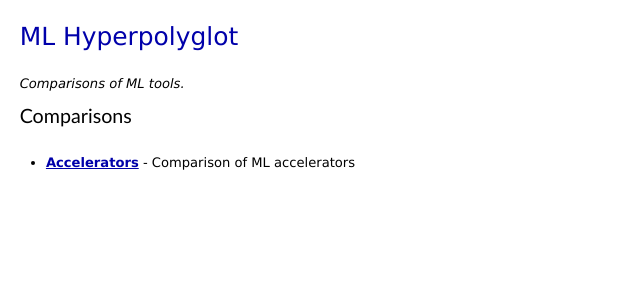
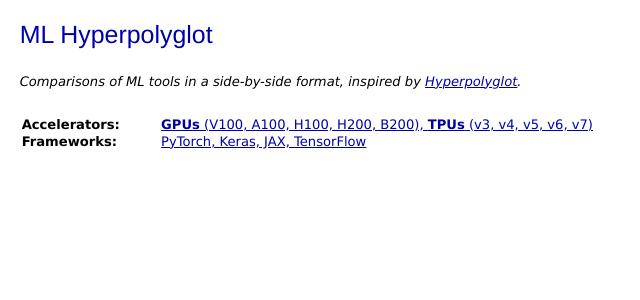
Before and after one commit to jeffcarp/ml-hyperpolyglot, a Jekyll site: the page built from index.md, in a window 1280 px wide. Shown: the top 300 px of the page, without its empty margins (0-640 px from the left). Built offline with Jekyll 4.4.1, drawn with Linux system fonts in a browser that asks for light colours.

Commit message:
Add frameworks page and more style tweaks

```diff
--- /dev/null
+++ b/_data/frameworks_labels.yml
@@ -0,0 +1,4 @@
+- PyTorch
+- Keras
+- JAX
+- TensorFlow
--- a/hyperpolyglot.css
+++ b/hyperpolyglot.css
@@ -1,23 +1,17 @@
-/* base.css */
-
 * {
   margin: 0;
   padding: 0;
 }
-body{
+body {
 	margin: 0px;
 	padding: 0px;
-}
-
-body
-{
-	font-family: verdana,arial,helvetica,sans-serif;
+  font-family: lucida grande, helvetica, arial, san-serif;
 	font-size: 0.82em;
   padding: 1.5em;
 }
 
-h1,h2,h3,h4,h5,h6{
-	font-family: "Trebuchet MS", Trebuchet, Verdana, Arial, Helvetica;
+h1, h2, h3, h4, h5, h6 {
+	font-family: helvetica, arial, san-serif;
 }
 
 h1{
@@ -56,9 +50,6 @@ blockquote{
 	background-color: #f4f4f4;
 }
 
-table {
-	empty-cells: show;
-}
 td {
 	text-align: left;
 }
@@ -97,29 +88,12 @@ a.newpage{
 	position: relative;
 }
 
-#page-content{
-
-}
-
-#container {
-	margin: 0;
-	padding: 0;
-}
-
 #header {
 	position: relative;
 	z-index: 30;
 	height: 7em;
 }
 
-#header h1{
-	margin: 0;
-	padding: 0;
-}
-#header h2{
-	margin: 0;
-	padding: 0;
-}
 
 #content-wrap{
 	padding:0; margin:0;
@@ -149,33 +123,39 @@ a.newpage{
 	text-align: center;
 }
 
-table {
+table.wiki-content-table {
+  margin-left: 0em;
+  margin-bottom: 5em;
+	empty-cells: show;
   font-size: 12px;
 	border: 1px solid #888;
 	border-collapse: collapse;
 	border-spacing: 0;
-	margin: 0.5em auto;
+	margin: 0.5em 0;
 }
-table td{
+table.wiki-content-table td {
 	border: 1px solid #888;
 	padding: 0.3em 0.7em;
 }
-table td.faded {
+table.wiki-content-table td.faded {
   color: #aaa;
 }
-table th{
+table.wiki-content-table th {
 	border: 0px solid #888;
 	padding: 0.3em 0.7em;
 	background-color: #EEE;
 }
 
-tt{
+table.wiki-content-table tt {
 	font-family: 'Andale Mono', 'Courier New', Courier, monospace;
 	font-size: 98%;
+	color: #006060;
+	padding-left: 2px;
+	padding-right: 1px;
 }
 
 
-pre{
+pre {
 	font-family: 'Andale Mono', 'Courier New', Courier, monospace;
 }
 
@@ -424,26 +404,22 @@ display: none;
 width: 700px;
 }
 
-table {
-  margin-left: 0em;
-  margin-bottom: 5em;
-}
 
 #page-content blockquote {
 width: 650px;
 }
 
-tt {
-color: #006060;
-padding-left: 2px;
-padding-right: 1px;
-}
-
-table  *, code, table tr td span.fixed, table tr td span.fixed * {
+table,
+code,
+table tr td span.fixed,
+table tr td span.fixed * {
 	font-family: consolas, inconsolata, andale mono, monospace;
 }
 
-*, table.wiki-content-table th *,  table.wiki-content-table td:first-child *, table.wiki-content-table td:first-child {
+/* table *, */
+table.wiki-content-table th *,
+table.wiki-content-table td:first-child *,
+table.wiki-content-table td:first-child {
 	font-family: lucida grande, helvetica, arial, san-serif;
 }
 
@@ -529,3 +505,15 @@ font-family: helvetica, arial, san-serif;
 #remarks ul {
   margin-left: 1.2em;
 }
+
+table.toc {
+	margin-top: 2em;
+	font-family: lucida grande, helvetica, arial, san-serif;
+}
+
+table.toc tr {
+	border: none;
+}
+table.toc td {
+	padding-right: 3em;
+}
--- a/index.md
+++ b/index.md
@@ -5,10 +5,15 @@ title: ML Hyperpolyglot
 
 # [ML Hyperpolyglot](http://jeffcarp.github.io/ml-hyperpolyglot/)
 
-_Comparisons of ML tools._
+_Comparisons of ML tools in a side-by-side format, inspired by [Hyperpolyglot](https://hyperpolyglot.org/)._
 
-## Comparisons
-
-<br>
-
-* [**Accelerators**](accelerators.html) - Comparison of ML accelerators
+<table class="toc" style="border: none;">
+  <tr>
+    <td><b>Accelerators:</b></td>
+    <td><a href="accelerators.html"><b>GPUs</b> (V100, A100, H100, H200, B200), <b>TPUs</b> (v3, v4, v5, v6, v7)</a></td>
+  </tr>
+  <tr>
+    <td><b>Frameworks:</b></td>
+    <td><a href="frameworks.html">PyTorch, Keras, JAX, TensorFlow</a></td>
+  </tr>
+</table>
```
Also changed, not shown: _data/frameworks.yml (added, +379 -0 lines), _layouts/comparison.html (+11 -1 lines), frameworks.md (added, +6 -0 lines). Lines whose indentation alone changed are shown as unchanged.
